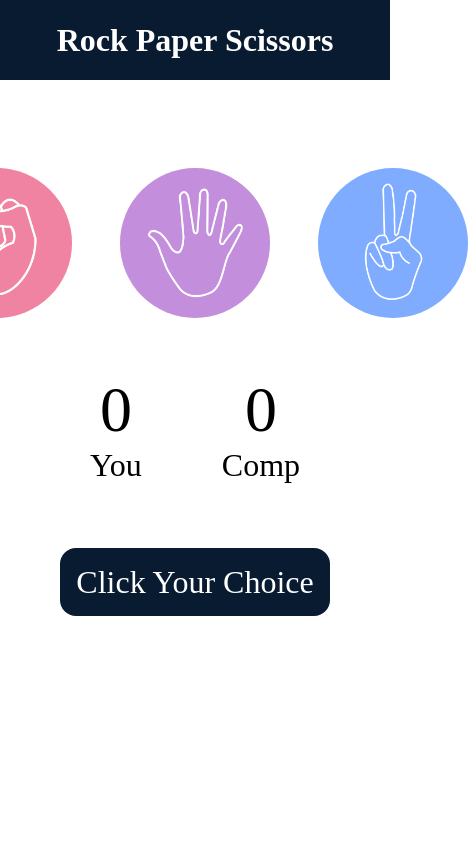
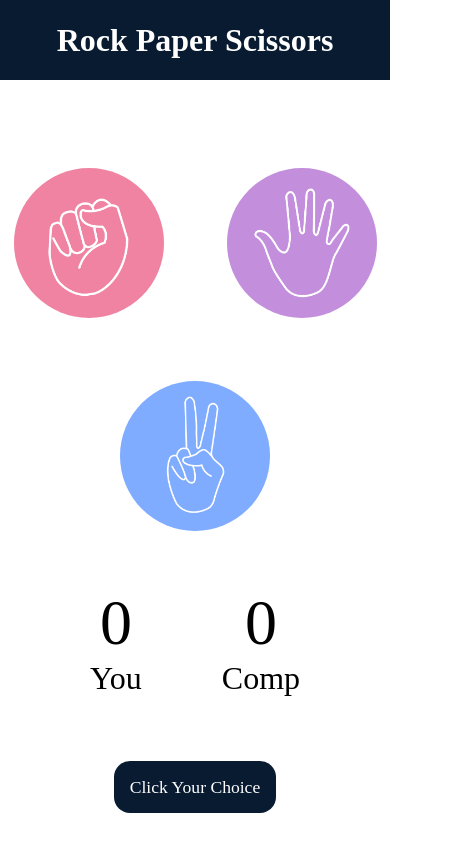
Before and after one commit to domain-Q/Projects, a plain HTML site: page rock paper scissors/index.html in a window 390 px wide. Shown: the whole page, 468 px wide, since content can reach past the window. Drawn offline with Linux system fonts and the light colour scheme.

Commit message:
responsive

```diff
--- a/rock paper scissors/game.css
+++ b/rock paper scissors/game.css
@@ -16,6 +16,7 @@
     width: 165px;
     border-radius: 50%;
     display: flex;
+
     justify-content: center;
     align-items: center;
   }
@@ -34,6 +35,7 @@
 
   .choices {
     display: flex;
+    flex-wrap: wrap;
     justify-content: center;
     align-items: center;
     gap: 3rem;
@@ -56,12 +58,13 @@
 
   .msg-container {
     margin-top: 5rem;
+
   }
 
   #msg {
     background-color: #081b31;
     color: #fff;
-    font-size: 2rem;
+    font-size: 1.1rem;
     display: inline;
     padding: 1rem;
     border-radius: 1rem;
```
